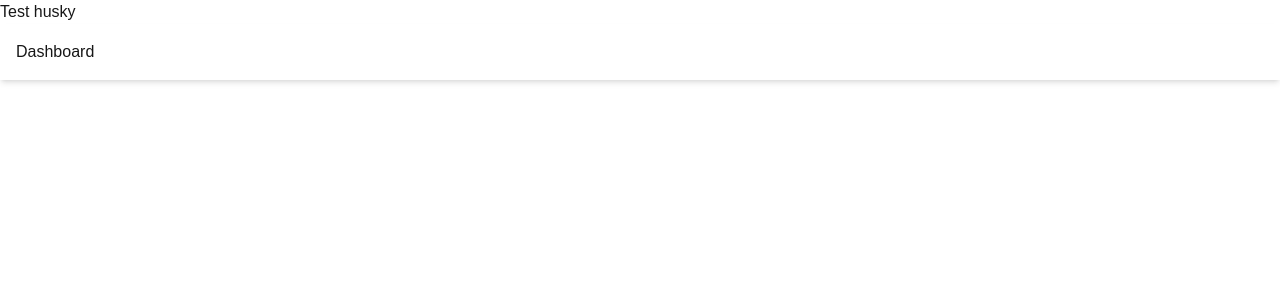
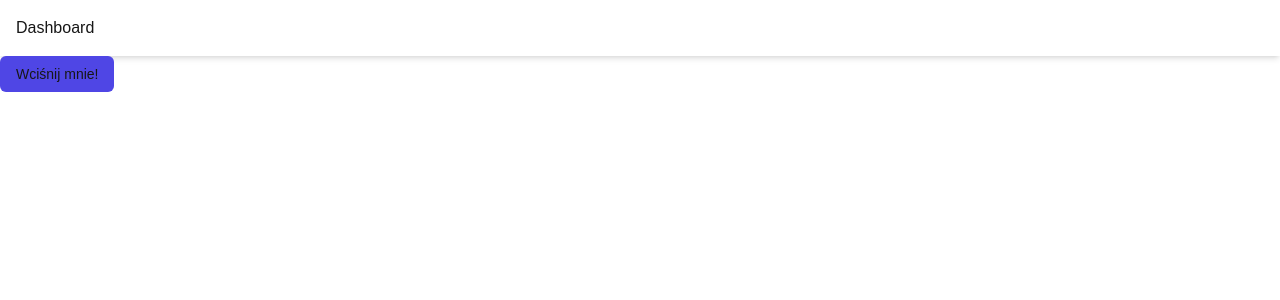
Before and after one commit to KacperNlp/wallet-manager, a Next.js app in the folder client/: page /dashboard in a window 1280 px wide. Shown: the top 300 px of the page. Built offline with nearby package versions, Linux system fonts and the light colour scheme.

Commit message:
feat: Creat AppButton component

```diff
--- a/client/app/dashboard/page.tsx
+++ b/client/app/dashboard/page.tsx
@@ -1,7 +1,11 @@
 import AppCard from "@/components/AppCard";
+import AppButton from "@/components/AppButton";
 
 export default function Dashboard() {
-    return (
+  return (
+    <>
       <AppCard>Dashboard</AppCard>
-    );
+      <AppButton>Wciśnij mnie!</AppButton>
+    </>
+  );
 }
--- a/client/app/layout.tsx
+++ b/client/app/layout.tsx
@@ -28,7 +28,6 @@ export default function RootLayout({
       <body
         className={`${geistSans.variable} ${geistMono.variable} antialiased`}
       >
-        <h1>Test husky</h1>
         {children}
       </body>
     </html>
--- /dev/null
+++ b/client/components/AppButton.tsx
@@ -0,0 +1,34 @@
+import type { ReactNode } from "react";
+
+export type Props = {
+  children: ReactNode;
+  buttonType: "button" | "link";
+  buttonUrl?: string;
+  clickBtn: () => void;
+};
+
+export default function AppButton({
+  children,
+  buttonType = "button",
+  buttonUrl,
+  clickBtn,
+}: Props) {
+  if (buttonType == "link")
+    return (
+      <a
+        href={buttonUrl}
+        className="px-4 py-2 text-sm bg-indigo-600 hover:bg-indigo-800 rounded-md duration-150 text-zinc-50"
+      >
+        {children}
+      </a>
+    );
+
+  return (
+    <button
+      onClick={clickBtn}
+      className="px-4 py-2 text-sm bg-indigo-600 hover:bg-indigo-800 rounded-md duration-150"
+    >
+      {children}
+    </button>
+  );
+}
```
